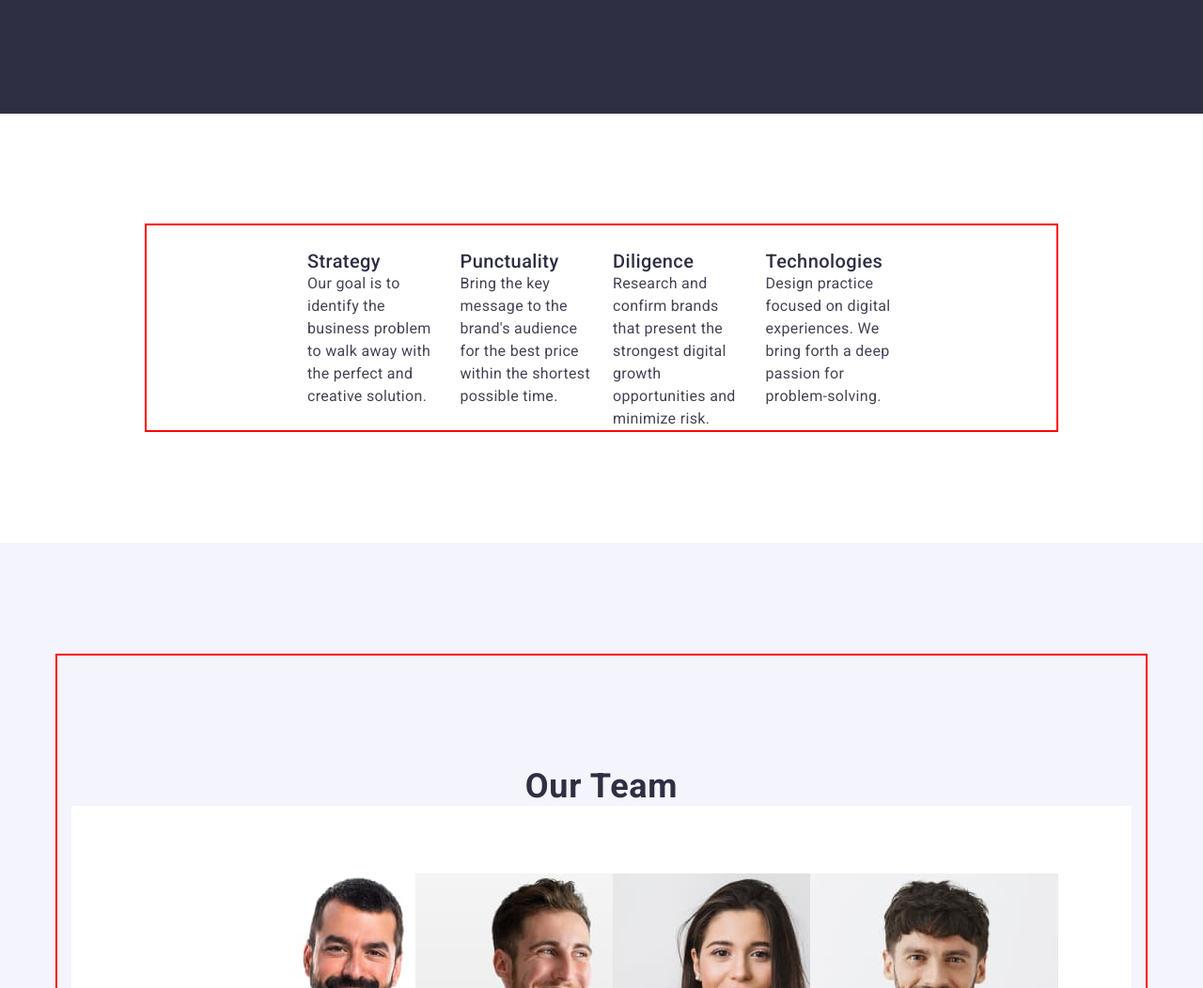
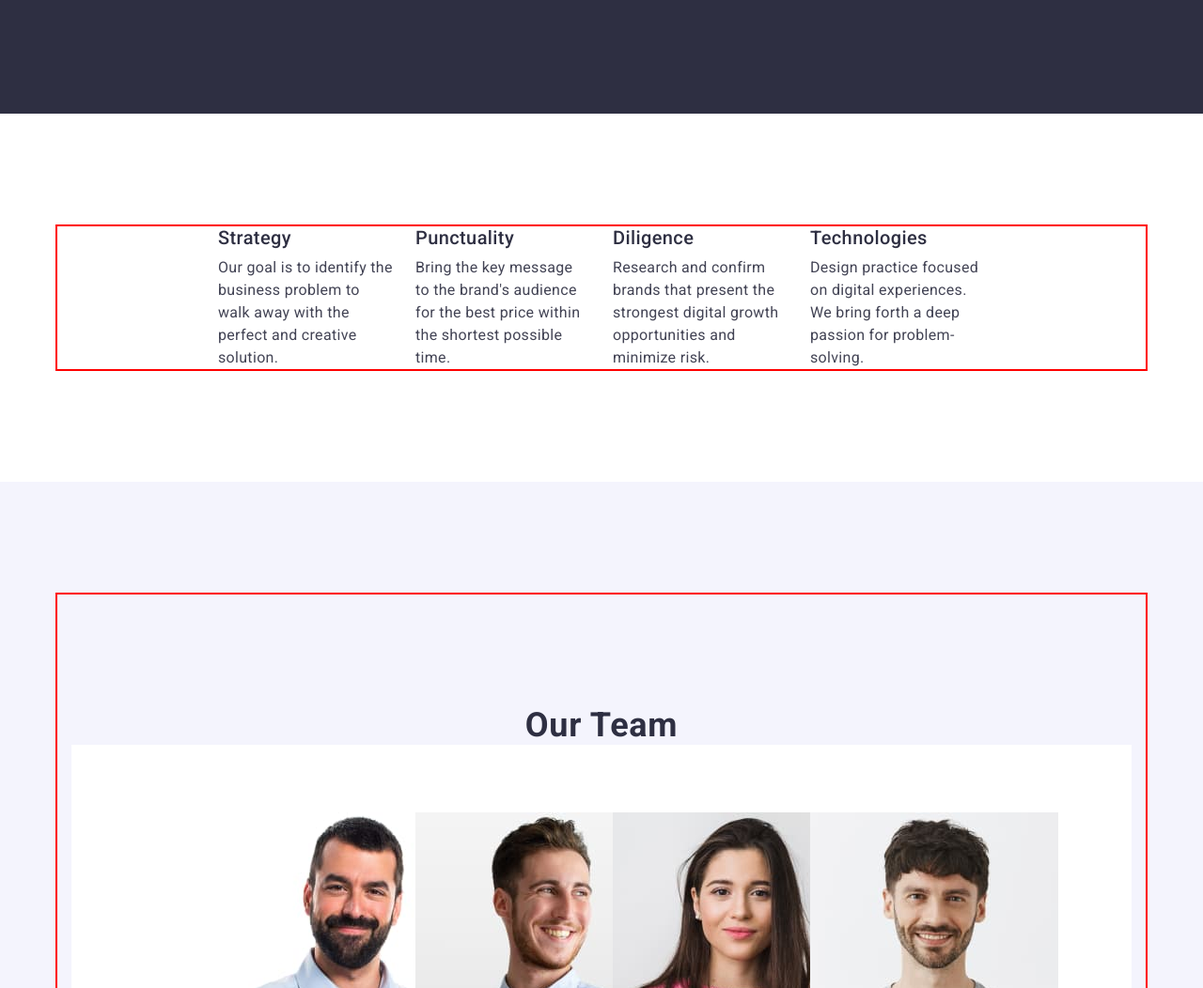
Before and after one commit to Alexandr861523/goit-markup-hw-03, a plain HTML site: page index.html in a window 1280 px wide. Shown: the part 1200-2252 px from the top of the page at 94% size. Drawn offline with nearby package versions, Linux system fonts and the light colour scheme.

Commit message:
flax.css

```diff
--- a/css/styles.css
+++ b/css/styles.css
@@ -75,6 +75,8 @@ address {
 
 .header-menu-page {
     color: #2e2f42;
+    padding-top: 24px;
+    padding-bottom: 24px;
 
 
 }
@@ -223,8 +225,20 @@ color: #404bbf;
 .features {
     padding-top: 120px;
     padding-bottom: 120px;
-    padding-right: 156px;
-    padding-left: 156px;
+
+}
+
+.visually-hidden {
+    position: absolute;
+    width: 1px;
+    height: 1px;
+    margin: -1px;
+    border: 0;
+    padding: 0;
+    white-space: nowrap;
+    clip-path: inset(100%);
+    clip: rect(0 0 0 0);
+    overflow: hidden;
 }
 
 .fetures-list {
@@ -235,7 +249,7 @@ color: #404bbf;
 }
 
 .features-item {
-    width: calc((100% - 24px * 3) / 4);
+    width: calc((100% - 3 * 24px) / 4);
 }
 
 .fetures-subtile {
@@ -247,6 +261,7 @@ color: #404bbf;
         line-height: 1.2;
         /* 120% */
         letter-spacing: 0.02em;
+        margin-bottom: 8px;
 }
 
 .features-item-text {
```
